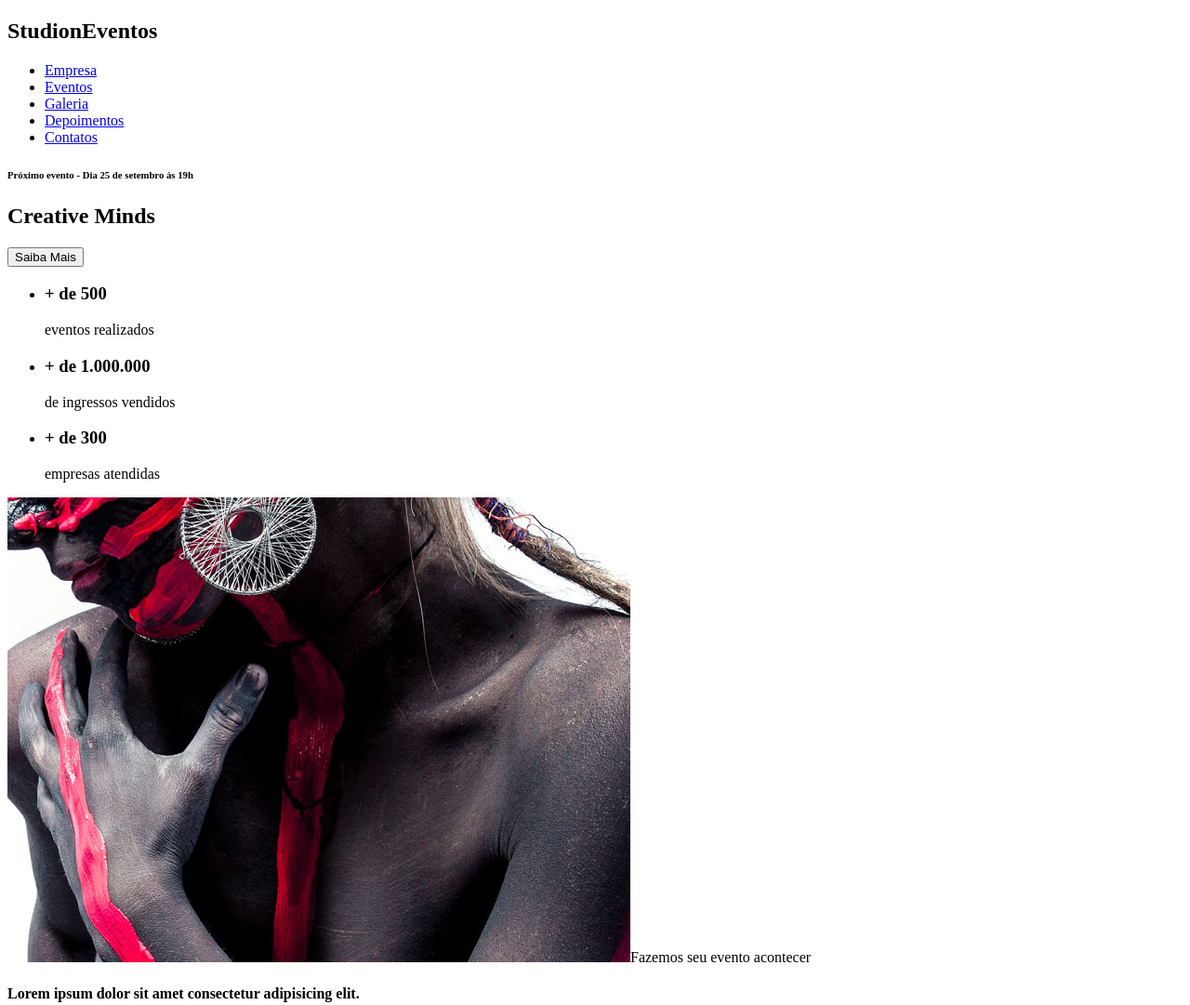
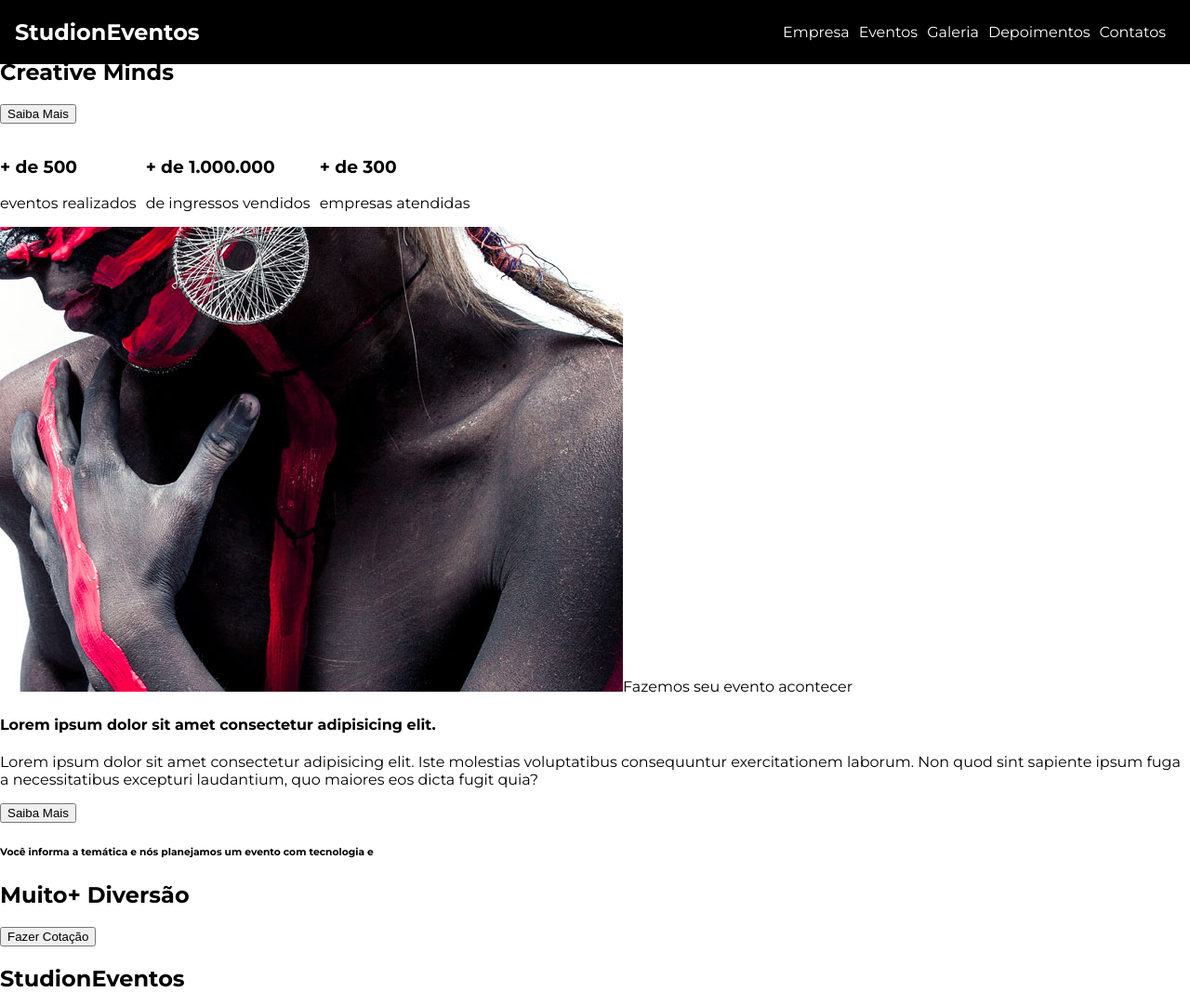
Before and after one commit to costajj/studion, a website: page src/index.html in a window 1280 px wide. Shown: the top 1081 px of the page at 93% size. Drawn offline with Linux system fonts and the light colour scheme.

Commit message:
feat(navbar): added base style

```diff
--- a/src/index.html
+++ b/src/index.html
@@ -3,14 +3,14 @@
     <head>
         <meta charset="UTF-8">
         <meta name="viewport" content="width=device-width, initial-scale=1.0">
-
+        <link rel="stylesheet" href="style.css" />
         <title>Studion</title>
     </head>
 
     <body>
-        <nav>
+        <nav class="navbar">
             <h1>Studi<span>on</span><span>Eventos</span></h1>
-            <ul>
+            <ul class="navbar__links">
                 <li>
                     <a href="#empresa">
                         Empresa
--- /dev/null
+++ b/src/style.css
@@ -0,0 +1,49 @@
+@import url('https://fonts.googleapis.com/css2?family=Montserrat:wght@400;700&display=swap');
+
+* {
+    box-sizing: border-box;
+}
+
+:root {
+    font-family: 'Montserrat', sans-serif;
+    font-size: 16px;
+}
+
+
+body {
+    margin: 0;
+}
+
+ul {
+    display: flex;
+    list-style: none;
+    padding-left: 0;
+}
+
+li {
+    margin-right: 0.625rem;
+}
+
+.navbar {
+    position: fixed;
+    display: grid;
+    grid-template-columns: 1fr 9fr;
+    align-items: center;
+    top: 0;
+    left: 0;
+    width: 100%;
+    padding: 0 1rem;
+
+    background-color: #000;
+    color: #fff;
+}
+
+.navbar__links {
+    justify-self: end;
+}
+
+.navbar__links a {
+    color: #fff;
+    text-decoration: none;
+
+}
```
